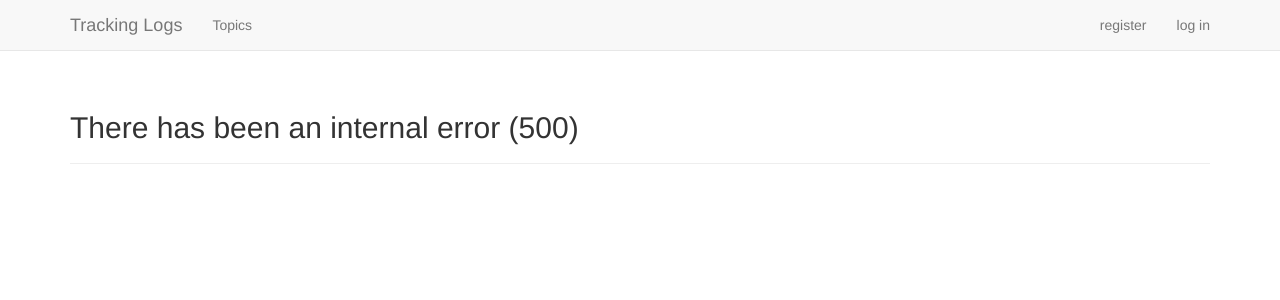
After one commit to sonumeewa/Learning_logs, a Django app: template learning_logs/templates/500.html in a window 1280 px wide. The commit adds this page. Shown: the top 300 px of the page. Run offline with Django 3.2, Linux system fonts and the light colour scheme; the template is opened without the code that fills it, so the values that code supplies are empty; some libraries are stand-ins or nearby versions.

Commit message:
added custom pages for 404 and 500 error.

```diff
--- a/learning_log/settings.py
+++ b/learning_log/settings.py
@@ -59,7 +59,7 @@ ROOT_URLCONF = 'learning_log.urls'
 TEMPLATES = [
     {
         'BACKEND': 'django.template.backends.django.DjangoTemplates',
-        'DIRS': [],
+        'DIRS': [ os.path.join(BASE_DIR, 'learning_log/templates')],
         'APP_DIRS': True,
         'OPTIONS': {
             'context_processors': [
--- /dev/null
+++ b/learning_logs/templates/404.html
@@ -0,0 +1,4 @@
+{% extends "learning_logs/base.html" %}
+{% block header %}
+	<h2> The item you requested is not available. (404)</h2>
+{% endblock header	%}
--- /dev/null
+++ b/learning_logs/templates/500.html
@@ -0,0 +1,4 @@
+{% extends "learning_logs/base.html" %}
+{% block header %}
+	<h2> There has been an internal error (500)</h2>
+{% endblock header	%}
--- a/learning_logs/templates/learning_logs/base.html
+++ b/learning_logs/templates/learning_logs/base.html
@@ -20,7 +20,7 @@
 		<button type="button" class="navbar-toggle collapsed" data-toggle="collapse" data-target="#navbar" aria-expanded="false" aria-controls="navbar">
 
 		</button>
-		<a class="navbar-brand" href="{%url 'learning_logs:index'%}"> Tracking Log</a>
+		<a class="navbar-brand" href="{%url 'learning_logs:index'%}"> Tracking Logs</a>
 		</div>
 
 		<div id="navbar" class="navbar-collapse collapse">
```
